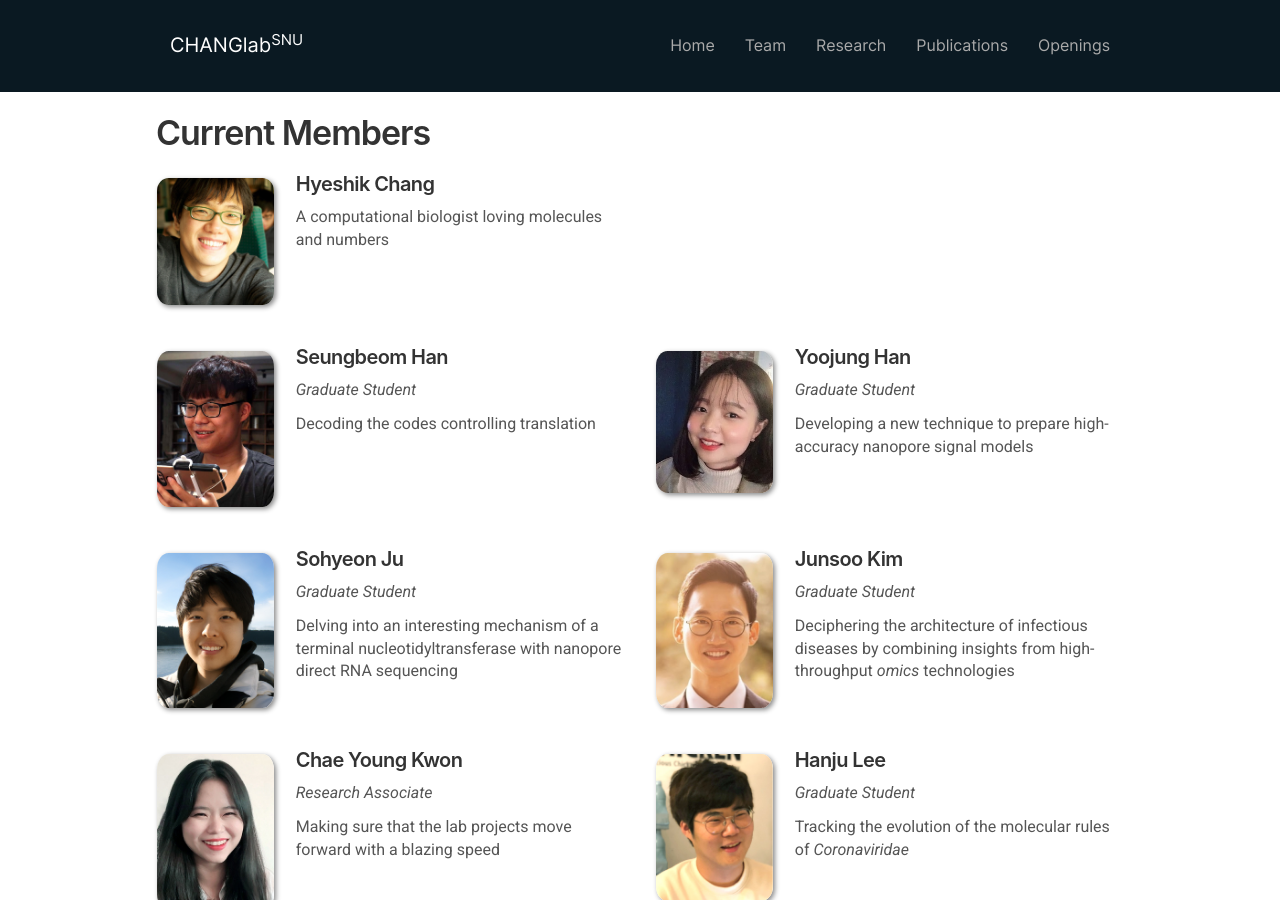
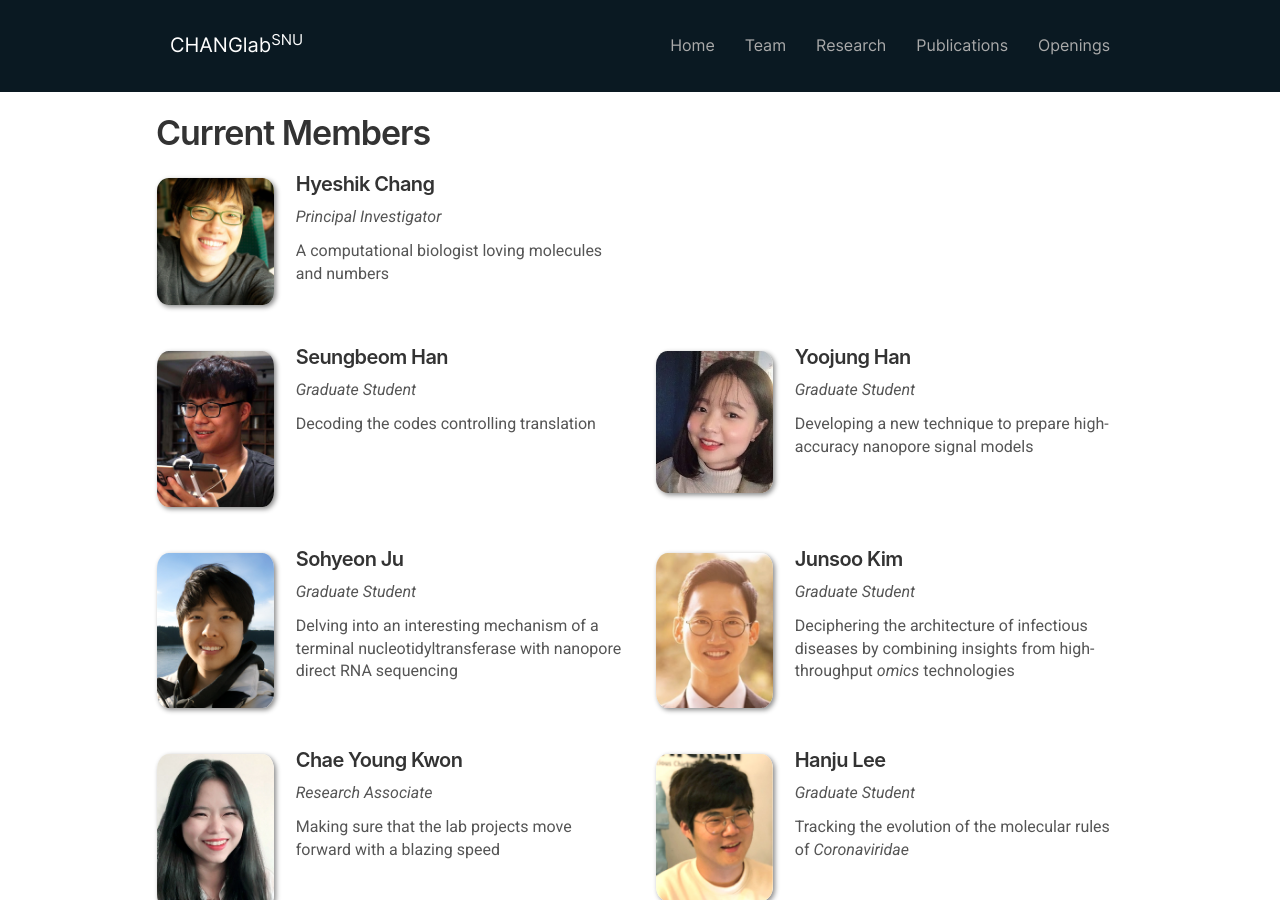
Before and after one commit to ChangLabSNU/ChangLabSNU.github.io, a Jekyll site: the page built from _pages/team.md, in a window 1280 px wide and 900 px high. Built offline with Jekyll 4.4.1, drawn with Linux system fonts in a browser that asks for light colours; nearby versions of some CDN libraries; some web fonts are replaced.

Commit message:
Mark PI status because the list lacks the own header.

```diff
--- a/_includes/team_list.html
+++ b/_includes/team_list.html
@@ -17,9 +17,7 @@
   {% else %}
   <h4>{{ member.name }}</h4>
   {% endif %}
-  {% if member.category != "principal-investigator" %}
   <i>{{ member.info }}</i>
-  {% endif %}
   {% if member.intro %}
   <p class="member-intro">{{ member.intro }}</p>
   {% endif %}
```
